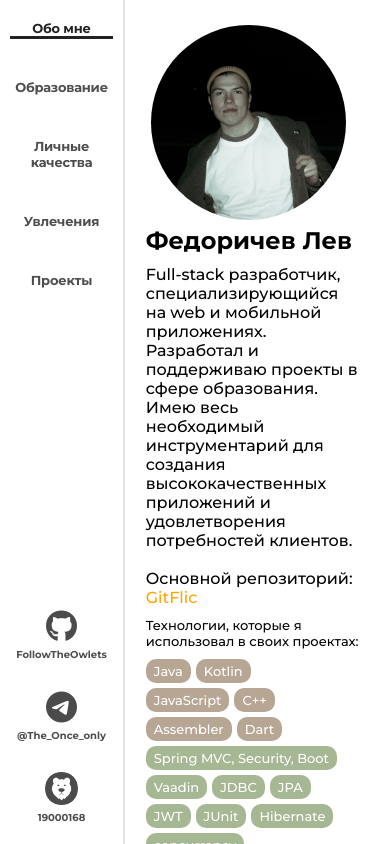
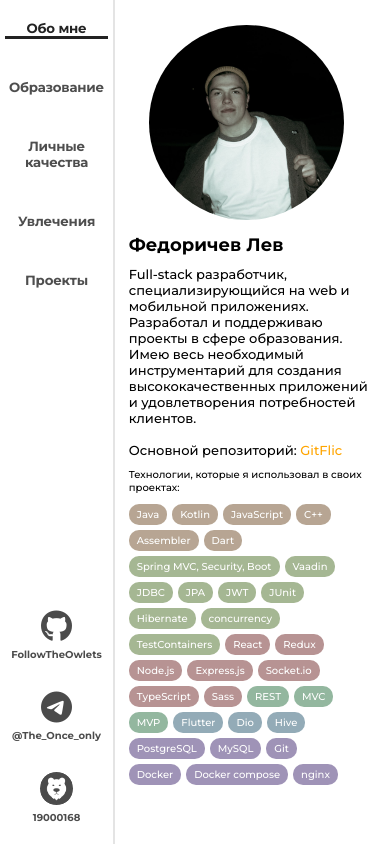
Before and after one commit to FollowTheOwlets/me, a plain HTML site: page index.html in a window 390 px wide. Drawn offline with Linux system fonts and the light colour scheme.

Commit message:
cross screen update v.3

```diff
--- a/public/css/style.scss
+++ b/public/css/style.scss
@@ -115,7 +115,6 @@ $black: #222;
       }
 
       .info {
-        width: 90%;
         display: flex;
         flex-direction: column;
 
@@ -507,7 +506,7 @@ $black: #222;
   }
 
   @media only screen  and (max-width: 500px) and (min-height: 700px) {
-    grid-template-columns: 125px calc(100vw - 125px);
+    grid-template-columns: 115px calc(100vw - 115px);
 
 
     .header {
@@ -518,11 +517,11 @@ $black: #222;
 
       .menu {
         flex-direction: column;
-        margin: 20px 10px;
+        margin: 20px 5px;
         gap: 40px;
 
         .menu__item {
-          font-size: small ;
+          font-size: smaller ;
           text-align: center;
           letter-spacing: -0.2px;
 
@@ -530,8 +529,6 @@ $black: #222;
             height: 3px;
           }
         }
-
-
       }
 
       .contacts {
@@ -558,16 +555,15 @@ $black: #222;
     .frame {
       grid-template-rows: repeat(2, 1fr);
       position: relative;
-      padding-left: 15px;
 
       .info {
         padding: 0 ;
       }
 
       .info__header {
-        font-size: x-large ;
+        font-size: large ;
         margin-bottom: 10px ;
-        margin-top: 58vw ;
+        margin-top: 60vw ;
       }
 
       &.exp {
@@ -579,24 +575,24 @@ $black: #222;
       .marquee-container {
         padding: 0 ;
         line-height: 1.2;
-        margin: 5px 5px 30px;
+        margin: 0px 0px 30px;
 
         .marquee {
-          margin: 10px;
+          margin: 5px;
 
           span {
-            font-size: small;
+            font-size: x-small;
           }
         }
       }
 
       .info__body {
-        font-size: medium ;
+        font-size: small ;
         margin-bottom: 10px ;
 
         .project {
           .project__name {
-            font-size: medium ;
+            font-size: small ;
           }
 
           .project__stack {
@@ -612,14 +608,14 @@ $black: #222;
       }
 
       .info__footer {
-        font-size: small ;
+        font-size: x-small ;
         margin-bottom: 30px ;
         ul {
           gap: 5px ;
         }
 
         li {
-          font-size: small ;
+          font-size: x-small ;
           padding: 4px 8px ;
         }
       }
```
Also changed, not shown: public/css/style.css, 1 other file.
